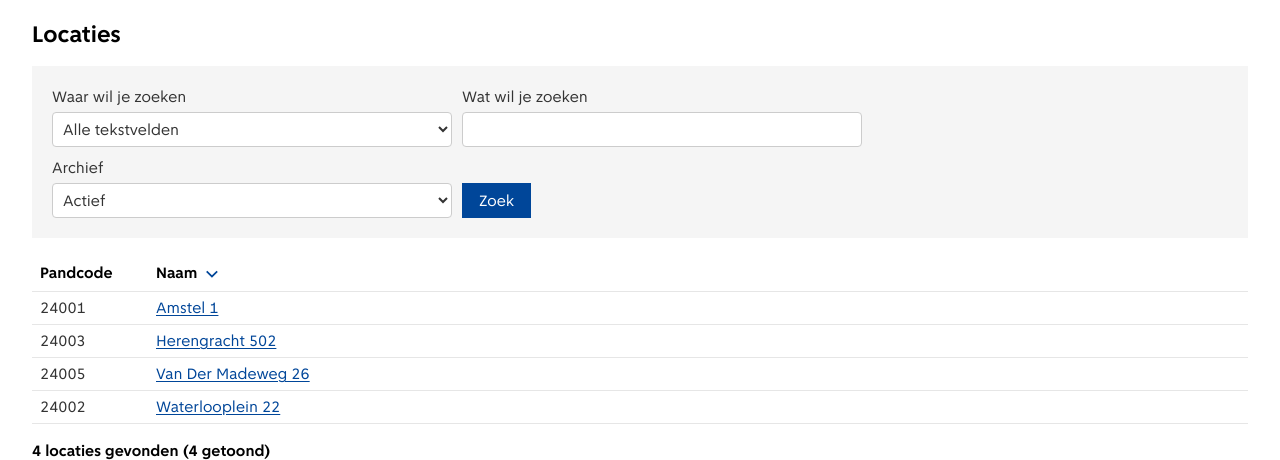
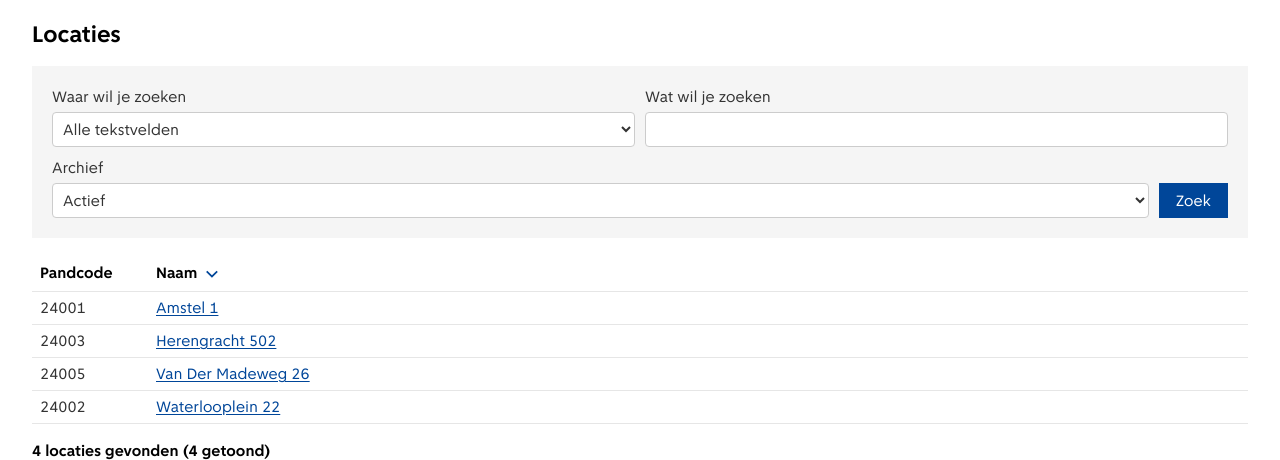
Before and after one commit to Amsterdam/fb-locatielijst, a Django app: page /locaties/ in a window 1280 px wide. Shown: the part 141-601 px from the top of the page. Run offline with Django 4.2, Linux system fonts and the light colour scheme; the visitor is signed in with stand-in values (Sample User, id 1); data comes from the database, SQL or seed files in the repository; data that the repository does not hold is empty; parts of the project's set-up code (start-up, migrations or seed data) failed here and were passed over.

Commit message:
Make search bar wide

```diff
--- a/src/fblocatie/static/css/ggd_components.css
+++ b/src/fblocatie/static/css/ggd_components.css
@@ -53,7 +53,6 @@ input[type=number] {
   flex-direction: column;
   row-gap: 5px;
   flex: 1 1 33%;
-  max-width: 400px;
 }
 
 .filter-hide {
--- a/src/locations/static/css/ggd_components.css
+++ b/src/locations/static/css/ggd_components.css
@@ -53,7 +53,6 @@ input[type=number] {
   flex-direction: column;
   row-gap: 5px;
   flex: 1 1 33%;
-  max-width: 400px;
 }
 
 .filter-hide {
```
